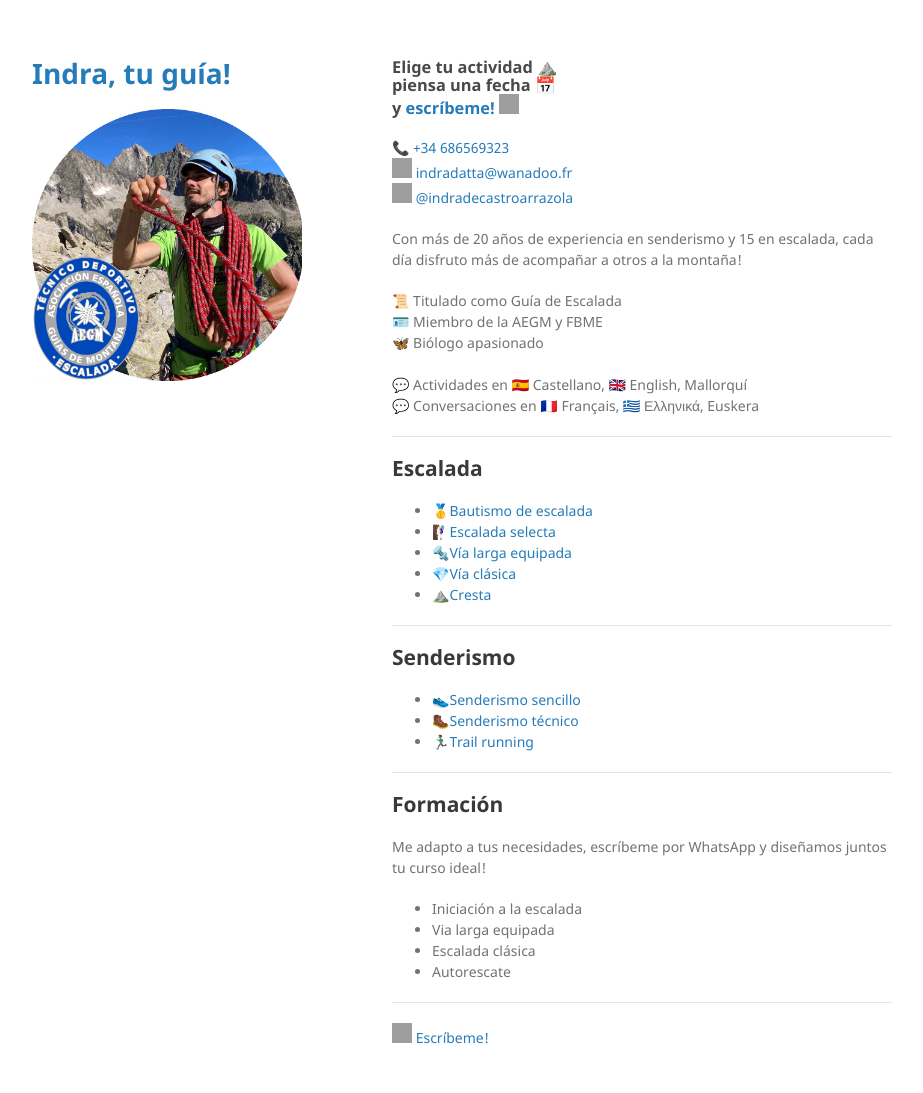
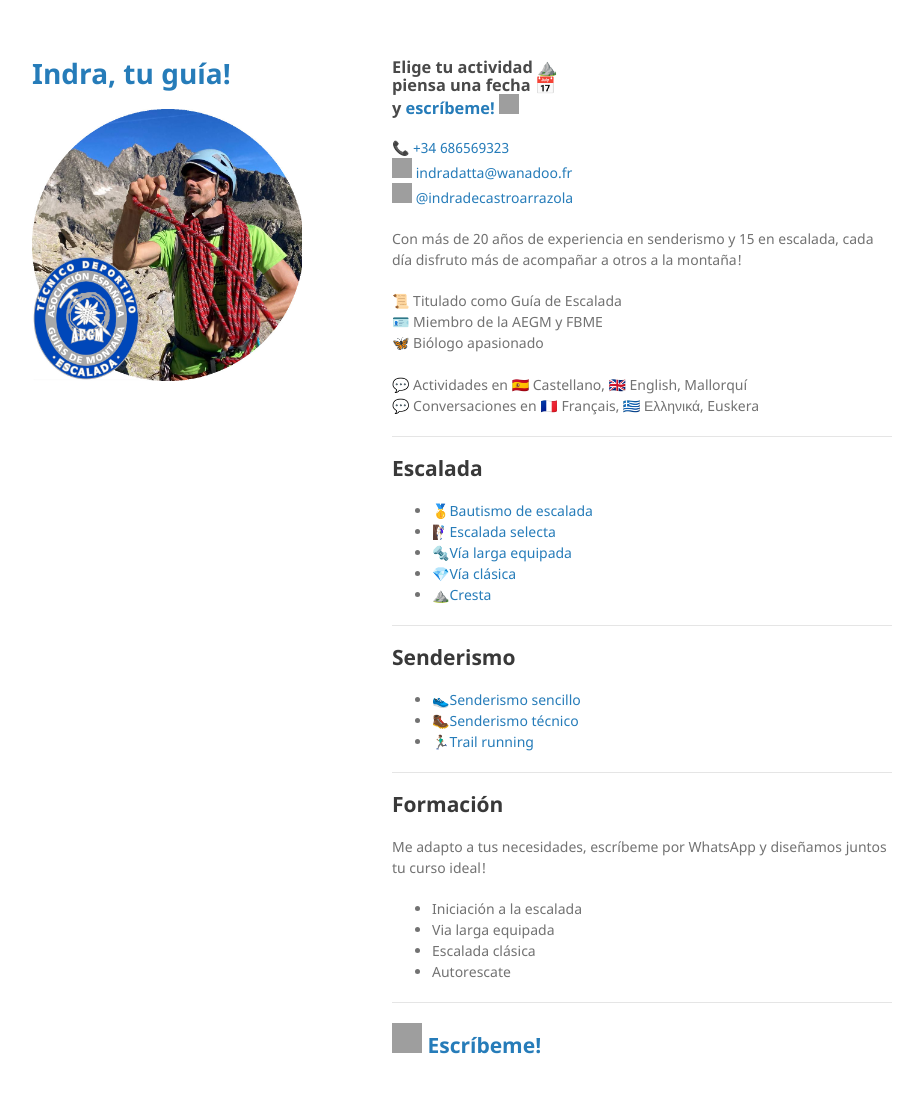
Before and after one commit to indradecastro/MountainGuide, a Jekyll site: the page built from index.md, in a window 1280 px wide and 1127 px high. Shown: the top 1093 px of the window, without its empty margins (178-1101 px from the left). Built offline with Jekyll 4.4.1, drawn with Linux system fonts in a browser that asks for light colours; emoji names are drawn with the system emoji font; the repository's description, which GitHub fills in, is left out; our own code applies the rules of GitHub Pages for plain Markdown files; grey boxes are pictures that could not be loaded.

```diff
--- a/index.md
+++ b/index.md
@@ -44,4 +44,4 @@ Me adapto a tus necesidades, escríbeme por WhatsApp y diseñamos juntos tu curs
 
 * * *
 
-<img src="https://raw.githubusercontent.com/FortAwesome/Font-Awesome/6.x/svgs/brands/whatsapp.svg" width="20" height="20"> [Escríbeme!](https://wa.me/+34686569323?text=Hola,%20me%20interesa%20hacer%20una%20actividad%20de%20montaña%20contigo.%0A%0A¿Estás%20disponible%20el%20día...)
+## <img src="https://raw.githubusercontent.com/FortAwesome/Font-Awesome/6.x/svgs/brands/whatsapp.svg" width="30" height="30"> [Escríbeme!](https://wa.me/+34686569323?text=Hola,%20me%20interesa%20hacer%20una%20actividad%20de%20montaña%20contigo.%0A%0A¿Estás%20disponible%20el%20día...)
```
